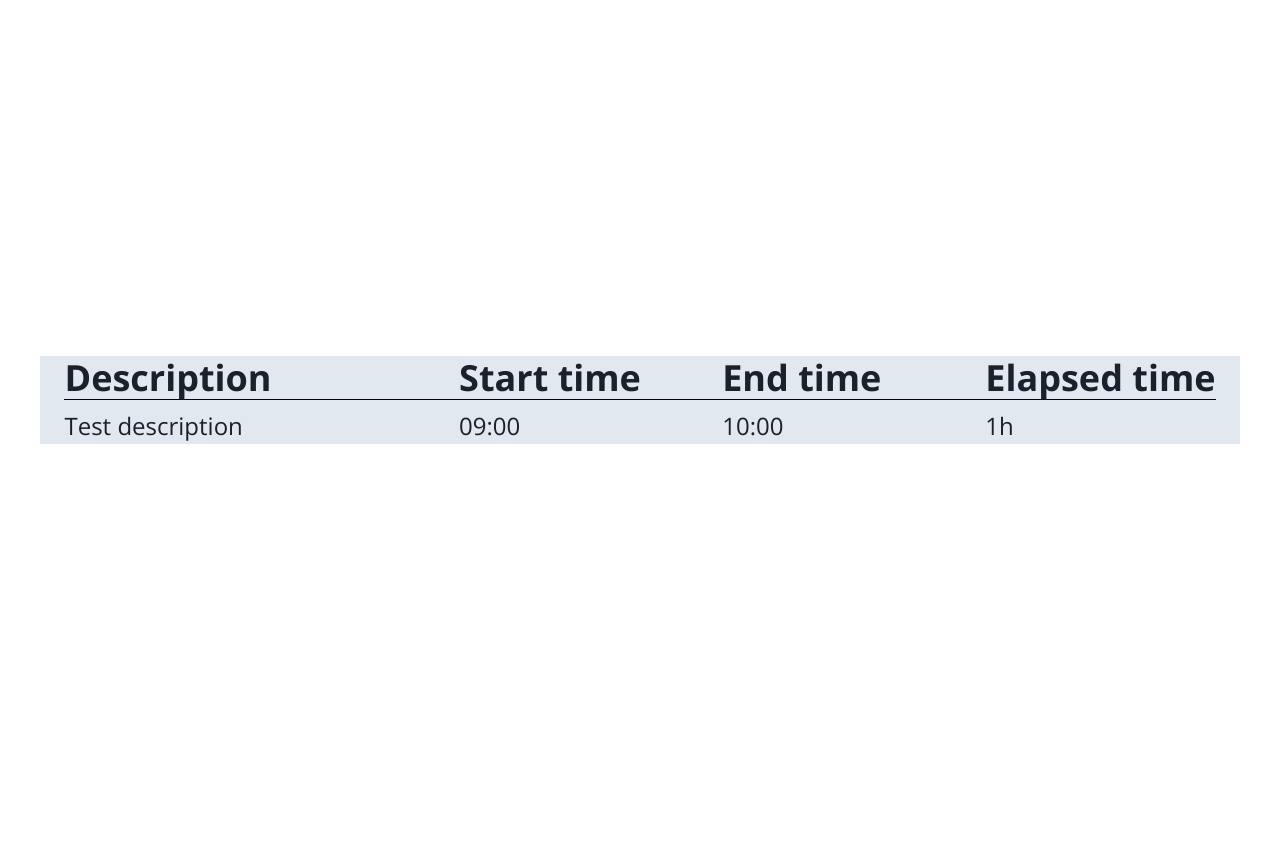
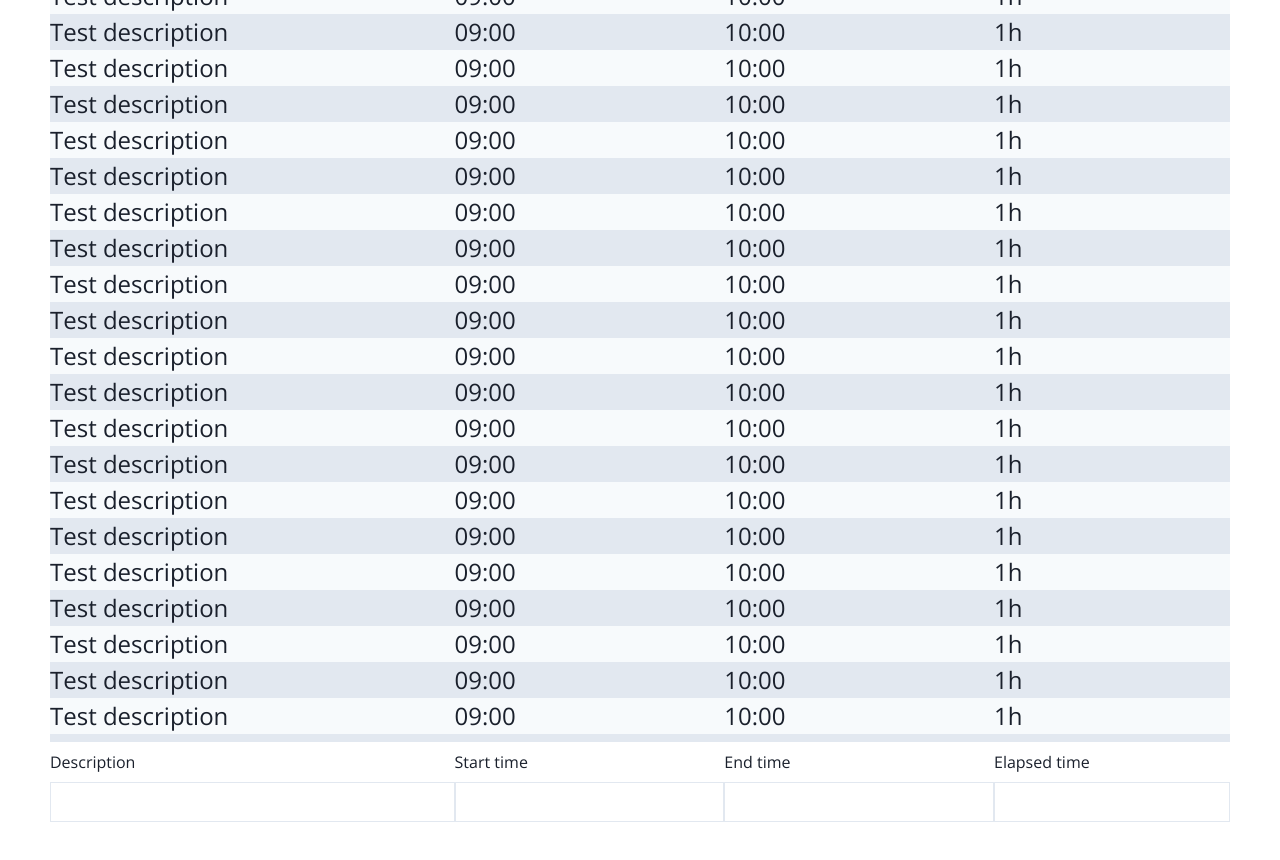
Before and after one commit to MikoGD/time-tracker, a React (Create React App) app: page / in a window 1280 px wide. Shown: the top 860 px of the page. Before the commit the page ends 800 px from the top, so only its background shows below. Built offline with nearby package versions, Linux system fonts and the light colour scheme.

Commit message:
Update row styling and add row for inputs

```diff
--- /dev/null
+++ b/src/components/time-sheet/time-sheet-row-input.component.tsx
@@ -0,0 +1,28 @@
+import React from 'react';
+import { Grid, Flex, FormControl, FormLabel, Input } from '@chakra-ui/react';
+
+// REVIEW:
+interface TimeSheetRowInputProps {}
+
+export const TimeSheetRowInput: React.FC<TimeSheetRowInputProps> = () => {
+  return (
+    <Grid templateColumns="3fr 2fr 2fr 1.75fr" w="100%" borderBottom="1px solid black" h="10rem">
+      <FormControl as={Flex} id="description" flexDir="column">
+        <FormLabel>Description</FormLabel>
+        <Input borderRadius="none" />
+      </FormControl>
+      <FormControl as={Flex} id="start-time" flexDir="column">
+        <FormLabel>Start time</FormLabel>
+        <Input borderRadius="none" />
+      </FormControl>
+      <FormControl as={Flex} id="end-time" flexDir="column">
+        <FormLabel>End time</FormLabel>
+        <Input borderRadius="none" />
+      </FormControl>
+      <FormControl as={Flex} id="elapsed-time" flexDir="column">
+        <FormLabel>Elapsed time</FormLabel>
+        <Input borderRadius="none" />
+      </FormControl>
+    </Grid>
+  );
+};
--- a/src/components/time-sheet/time-sheet-row.component.tsx
+++ b/src/components/time-sheet/time-sheet-row.component.tsx
@@ -1,13 +1,15 @@
 import React from 'react';
 import { Flex, Grid, Heading, Text } from '@chakra-ui/react';
+import { Styles } from '../../utility/style-checker';
 
 interface TimeSheetRowProps {
   isHeader?: boolean;
+  styles?: Styles;
 }
 
-export const TimeSheetRow: React.FC<TimeSheetRowProps> = ({ isHeader }) => {
+export const TimeSheetRow: React.FC<TimeSheetRowProps> = ({ isHeader, styles }) => {
   return isHeader ? (
-    <Grid templateColumns="3fr 2fr 2fr 1.75fr" w="100%" borderBottom="1px solid black">
+    <Grid templateColumns="3fr 2fr 2fr 1.75fr" w="100%" borderBottom="1px solid black" {...styles}>
       <Flex>
         <Heading>Description</Heading>
       </Flex>
@@ -22,7 +24,7 @@ export const TimeSheetRow: React.FC<TimeSheetRowProps> = ({ isHeader }) => {
       </Flex>
     </Grid>
   ) : (
-    <Grid templateColumns="3fr 2fr 2fr 1.75fr" w="100%">
+    <Grid templateColumns="3fr 2fr 2fr 1.75fr" w="100%" {...styles}>
       <Flex>
         <Text fontSize="24">Test description</Text>
       </Flex>
--- a/src/components/time-sheet/time-sheet.view.tsx
+++ b/src/components/time-sheet/time-sheet.view.tsx
@@ -1,15 +1,41 @@
 import React from 'react';
 import { VStack } from '@chakra-ui/react';
 import { TimeSheetRow } from './time-sheet-row.component';
+import { styleChecker } from '../../utility';
+import { TimeSheetRowInput } from './time-sheet-row-input.component';
 
 // REVIEW:
 interface TimeSheetViewProps {}
 
 export const TimeSheetView: React.FC<TimeSheetViewProps> = () => {
+  const allowedStyles = ['bgColor'];
+  const amount: number[] = [];
+  for (let i = 0; i < 50; i += 1) {
+    amount.push(i);
+  }
   return (
     <VStack>
       <TimeSheetRow isHeader />
-      <TimeSheetRow />
+      <VStack w="100%" maxH="50rem" overflow="auto" spacing="none">
+        {amount.map((elem) => {
+          if (elem % 2 === 0) {
+            return (
+              <TimeSheetRow
+                key={Math.random()}
+                styles={styleChecker({ bgColor: 'gray.200' }, 'time-sheet.view', allowedStyles)}
+              />
+            );
+          }
+
+          return (
+            <TimeSheetRow
+              key={Math.random()}
+              styles={styleChecker({ bgColor: 'gray.50' }, 'time-sheet.view', allowedStyles)}
+            />
+          );
+        })}
+      </VStack>
+      <TimeSheetRowInput />
     </VStack>
   );
 };
--- a/src/pages/home/home.view.tsx
+++ b/src/pages/home/home.view.tsx
@@ -7,7 +7,7 @@ interface HomeViewProps {}
 
 export const HomeView: React.FC<HomeViewProps> = () => {
   return (
-    <Center w="75rem" bg="gray.200">
+    <Center w="75rem">
       <TimeSheet />
     </Center>
   );
```
